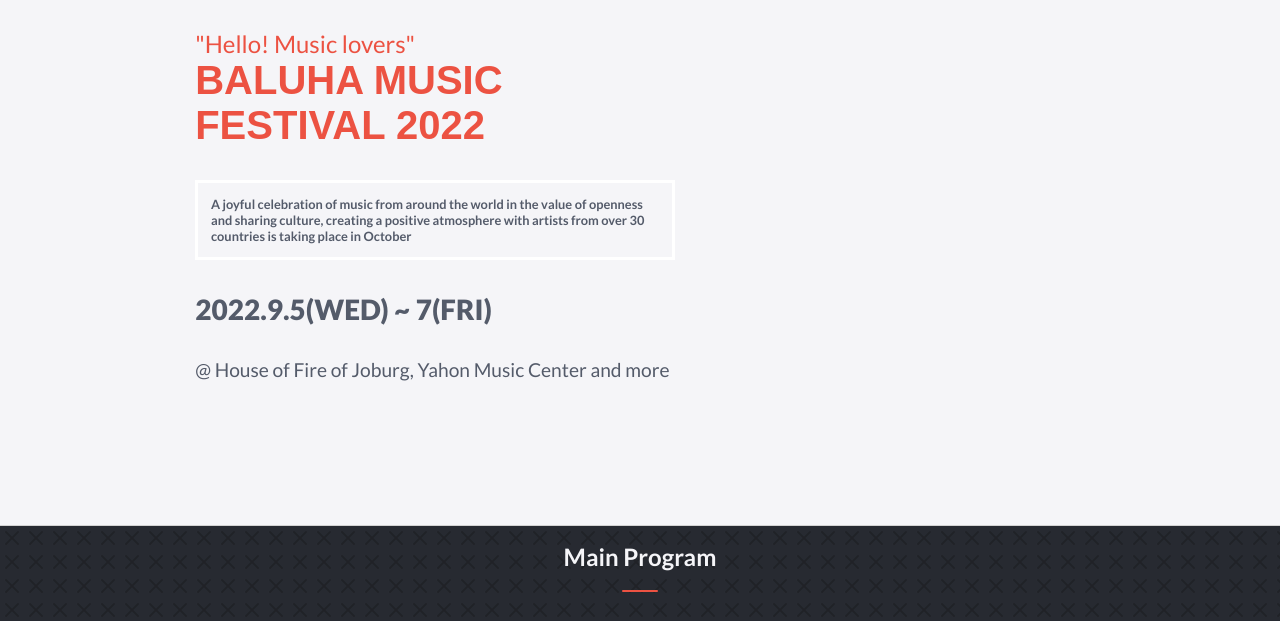
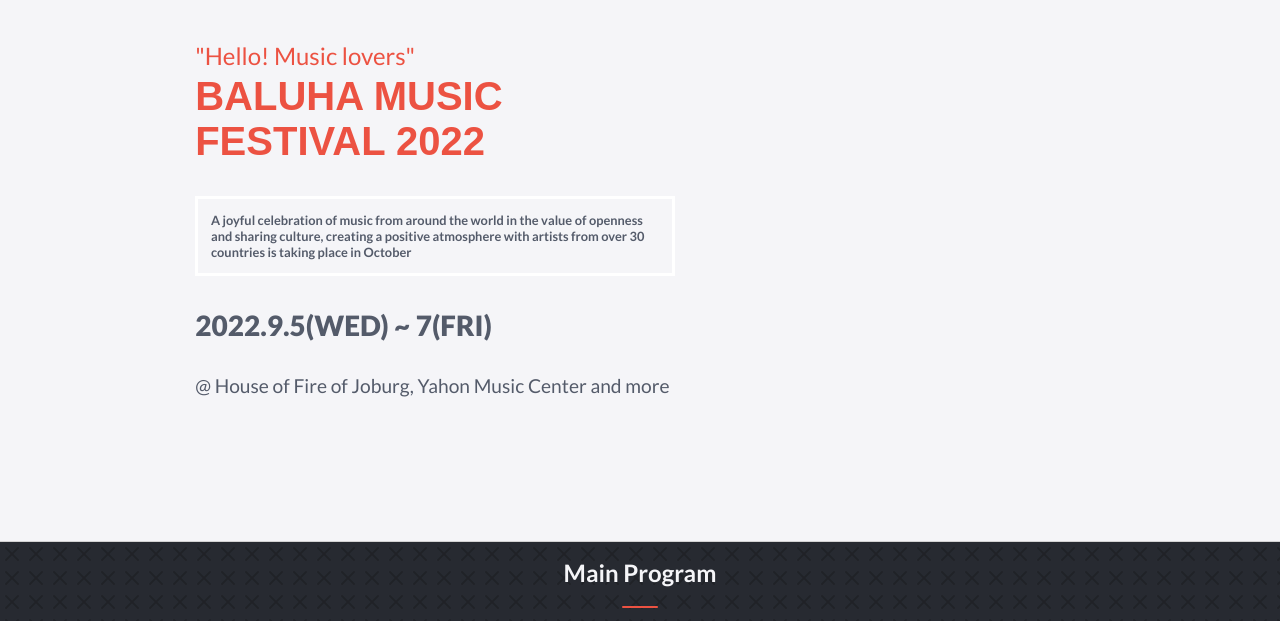
Before and after one commit to MrBrN197/Capstone-Project-One, a website: page index.html in a window 1280 px wide. Shown: the part 116-737 px from the top of the page. Drawn offline with Linux system fonts and the light colour scheme; a web font is replaced by a local one.

Commit message:
Add linebreaks in `h1`

```diff
--- a/index.html
+++ b/index.html
@@ -90,8 +90,8 @@
   </header>
   <main>
     <section class="welcome">
-      <h1 class="flex-column">
-        <span class="sub-heading fw-4">"Hello! Music lovers"</span>
+      <h1>
+        <span class="sub-heading fw-4">"Hello! Music lovers"</span><br>
         <span class="fw-9">BALUHA MUSIC FESTIVAL 2022</span>
       </h1>
       <p class="white-box text-small fw-6">A joyful celebration of music from around the world in the value of openness and sharing culture, creating a positive atmosphere with artists from over 30 countries is taking place in October</p>
```
Also changed, not shown: about.html (+1 -1 lines).
